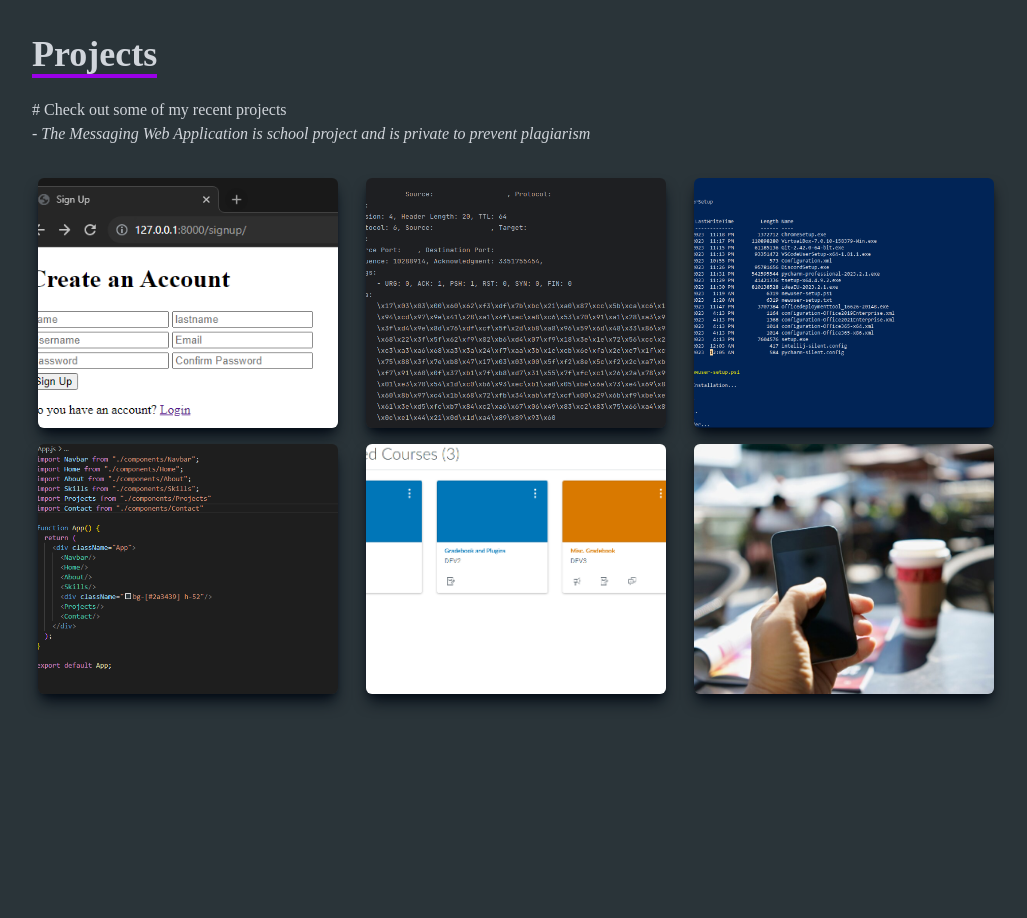
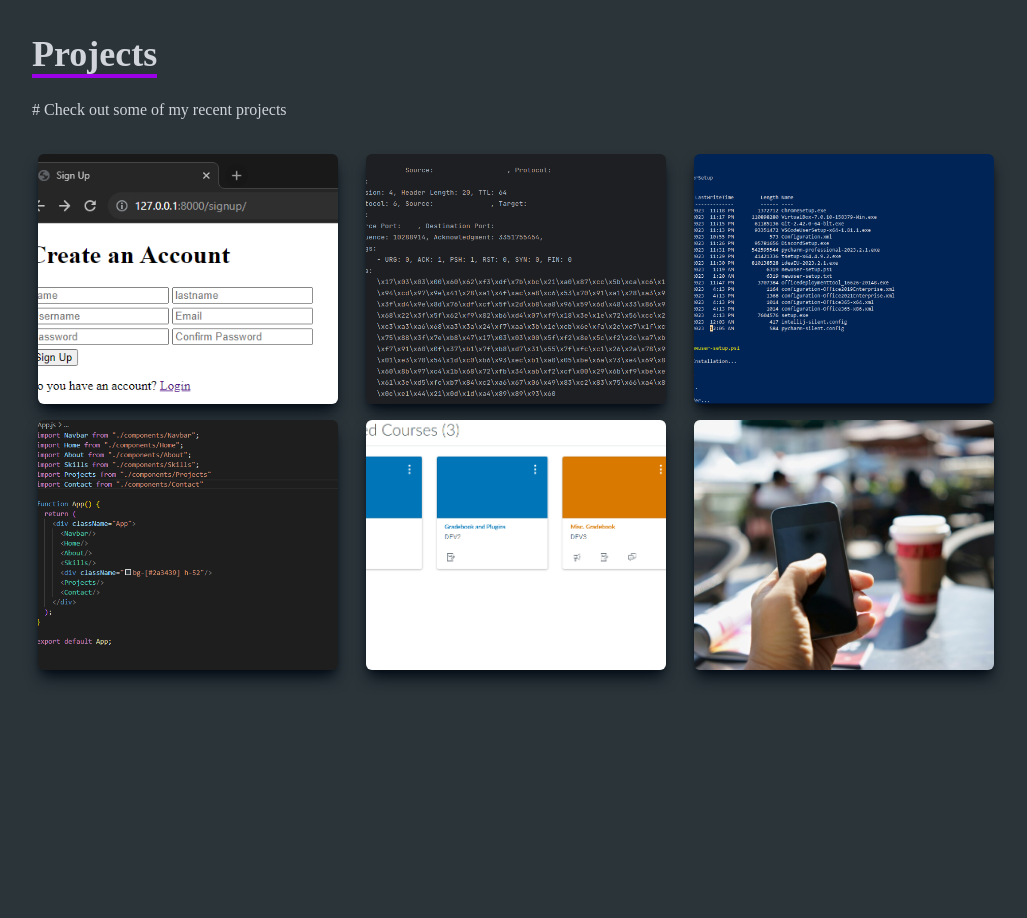
Before and after one commit to BrickFrisbee/my-portfolio-app, a React (Create React App) app: page / in a window 1280 px wide. Shown: the part 2300-3218 px from the top of the page, without its empty margins (124-1151 px from the left). Built offline with nearby package versions, Linux system fonts and the light colour scheme.

Commit message:
Adjustments to projects section...

```diff
--- a/src/components/Projects.jsx
+++ b/src/components/Projects.jsx
@@ -15,10 +15,8 @@ const Projects = () => {
       setFlagOpacity(1);
       setTimeout(() => {
         setFlagOpacity(0);
+        /*begin fade out after 4.5 seconds*/
       }, 4500);
-      {
-        /*begin fade out after 4.5 seconds*/
-      }
     }
   }, [showFlag]);
 
@@ -33,12 +31,6 @@ const Projects = () => {
             Projects
           </p>
           <p className="py-6 pb-0"># Check out some of my recent projects</p>
-          <p>
-            <i>
-              - The Messaging Web Application is school project and is private
-              to prevent plagiarism
-            </i>{" "}
-          </p>
         </div>
 
         <div className="grid sm:grid-cols-2 md:grid-cols-3 gap-4">
```
